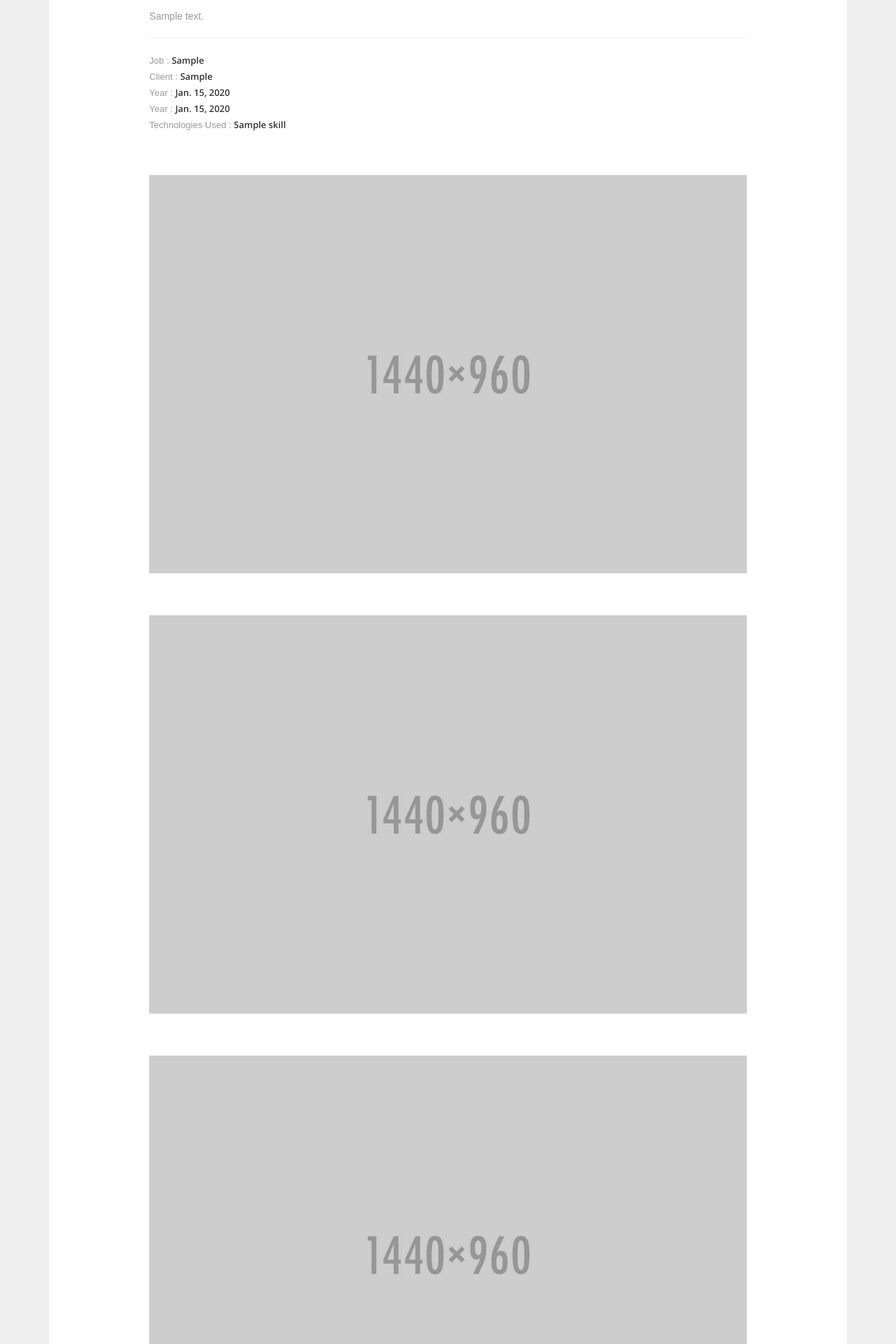
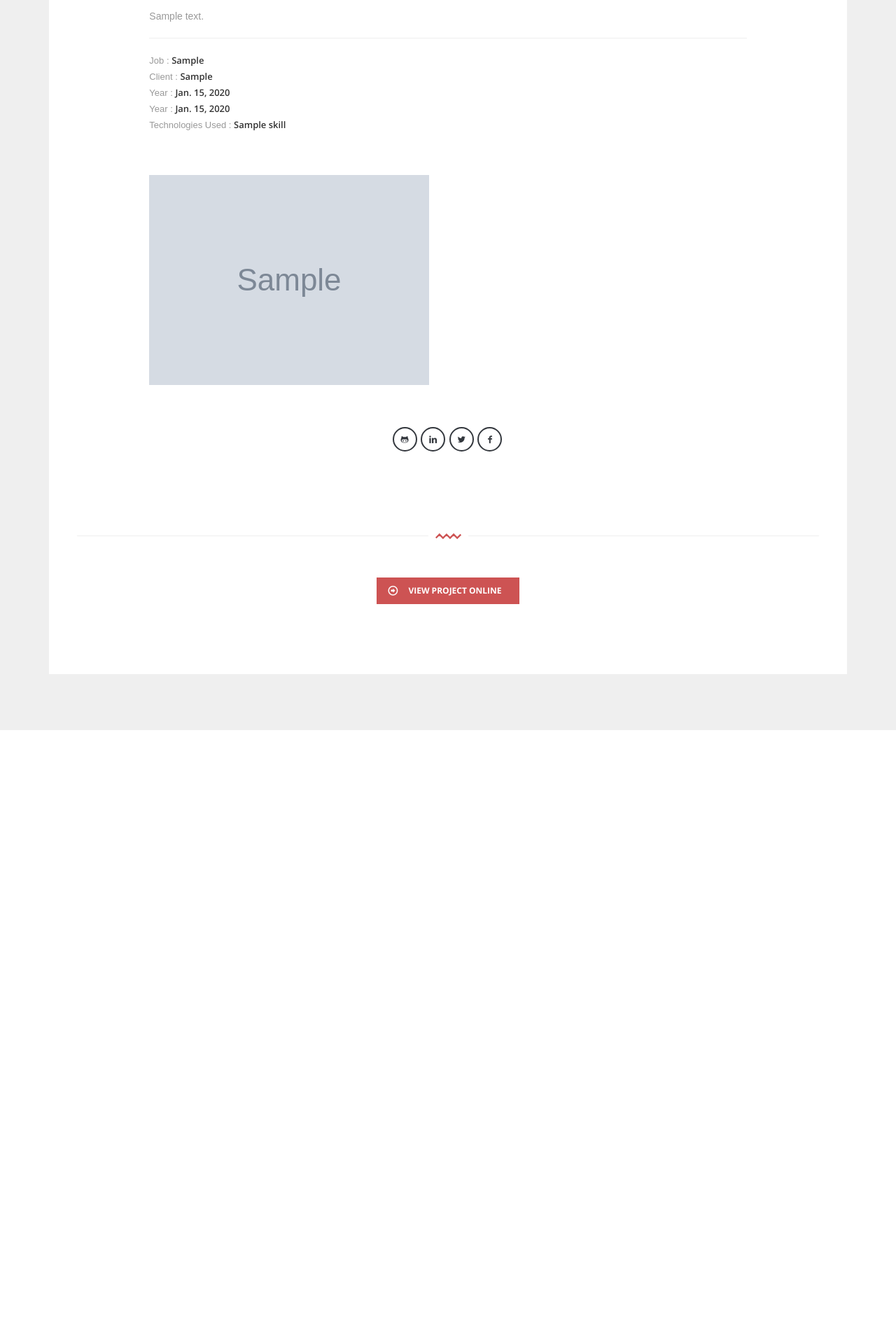
Before and after one commit to santoshpurbey/myFolio, a Django app: page /project/1/ in a window 1280 px wide. Shown: the part 337-2257 px from the top of the page at 70% size. After the commit the page ends 1380 px from the top, so only its background shows below. Run offline with Django 3.2, Linux system fonts and the light colour scheme; tables that the repository leaves empty hold one stand-in row (Sample ...); some libraries are stand-ins or nearby versions.

Commit message:
#feature added: upload multiple images to portfolio details

```diff
--- a/portfolio/admin.py
+++ b/portfolio/admin.py
@@ -1,5 +1,5 @@
 from django.contrib import admin
-from models import Project, Category, Skill
+from models import Project, Category, Skill, ProjectImage
 
 
 # set up automated slug creation
@@ -13,3 +13,4 @@ class ProjectAdmin(admin.ModelAdmin):
 admin.site.register(Project, ProjectAdmin)
 admin.site.register(Category)
 admin.site.register(Skill)
+admin.site.register(ProjectImage)
--- a/portfolio/models.py
+++ b/portfolio/models.py
@@ -16,7 +16,7 @@ class Project(models.Model):
     client = models.CharField(max_length=200, blank=True, null=True)
     categories = models.ForeignKey('Category', blank=True, null=True)
     skills = models.ManyToManyField('Skill')
-    image = models.ImageField(upload_to='portfolio', blank=True, null=True)
+    image = models.ImageField(upload_to='portfolio-featured', blank=True, null=True)
     user = models.OneToOneField(User, blank=True, null=True)
 
     class Meta:
@@ -52,3 +52,14 @@ class Category(models.Model):
 
     def __unicode__(self):
         return self.name
+
+class ProjectImage(models.Model):
+    project = models.ForeignKey('Project')
+    image = models.ImageField(upload_to='porfolio-images')
+    desc = models.TextField()
+
+    def __unicode__(self):
+        return self.image.name
+
+    def get_absolute_url(self):
+        return self.image.url
--- a/portfolio/templates/portfolio/portfolio_detail.html
+++ b/portfolio/templates/portfolio/portfolio_detail.html
@@ -88,31 +88,15 @@
                           </ul>
                       </div>
                     </div>
-
+                  {% for project_image in project_images %}
                   <div class="block-single margBottom clearfix">
                     <div class="col-md-10 col-md-offset-1">
-                    <img src="{% static 'img/portfolio/large-1.jpg' %}" alt="">
+
+                    <img src="/media/{{ project_image }}" alt="">
                     </div>
                   </div>
+                  {% endfor %}
                   <div class="block-single margBottom clearfix">
-                      <div class="col-md-10 col-md-offset-1">
-                        <img src="{% static 'img/portfolio/large-2.jpg' %}" alt="">
-                      </div>
-                    </div>
-                    <div class="block-single margBottom clearfix">
-                      <div class="col-md-10 col-md-offset-1">
-                        <img src="{% static 'img/portfolio/large-3.jpg' %}" alt="">
-                      </div>
-                    </div>
-
-
-                    <div class="block-single margBottom clearfix">
-                      <div class="col-md-10 col-md-offset-1">
-                      <img src="{% static 'img/portfolio/large-4.jpg' %}" alt="">
-                      </div>
-                    </div>
-
-
 
                     <div class="block-single margBottom clearfix">
                       <div class="col-md-10 col-md-offset-1">
--- a/portfolio/views.py
+++ b/portfolio/views.py
@@ -3,7 +3,7 @@ from django.http import Http404
 from django.shortcuts import render, redirect
 from django.template.context import RequestContext
 from django.utils import timezone
-from .models import Project, Skill, Category
+from .models import Project, Skill, Category, ProjectImage
 
 def about(request):
     return render( request, 'about.html', {} )
@@ -16,6 +16,7 @@ def portfolio_detail(request, pk):
     project = Project.objects.get(pk=pk)
     skills = Skill.objects.filter(project__pk=pk)
     categories = Category.objects.filter(project__pk=pk)
+    project_images = ProjectImage.objects.filter(project__pk=pk)
 
     return render(
         request,
@@ -24,6 +25,7 @@ def portfolio_detail(request, pk):
             'project': project,
             'skills': skills,
             'categories': categories,
+            'project_images': project_images
         }
     )
 
```
Also changed, not shown: portfolio/migrations/0003_projectimage.py (added), portfolio/migrations/0004_auto_20160227_1540.py (added), portfolio/migrations/0005_auto_20160227_1545.py (added), portfolio/migrations/0006_auto_20160227_1554.py (added).
